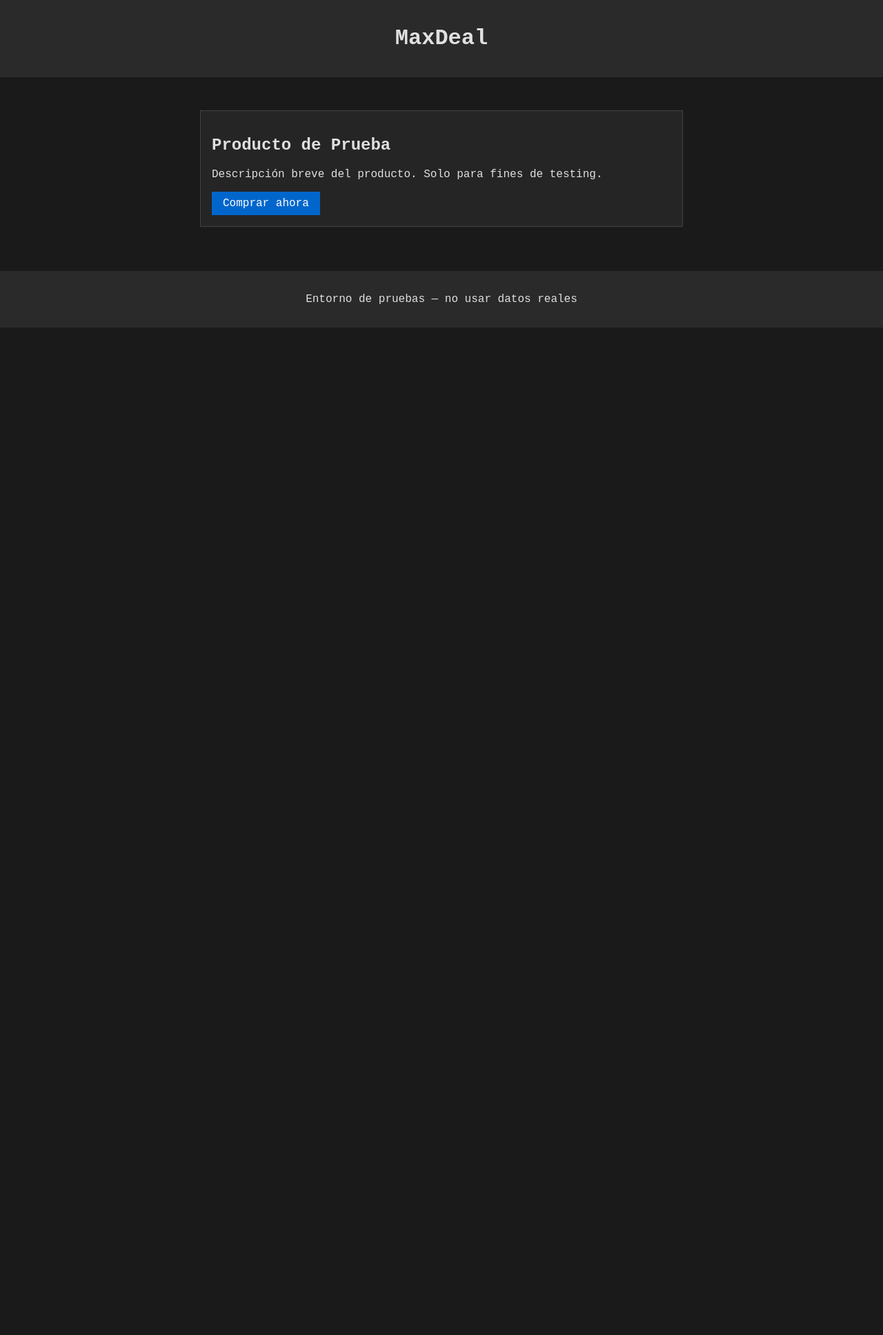
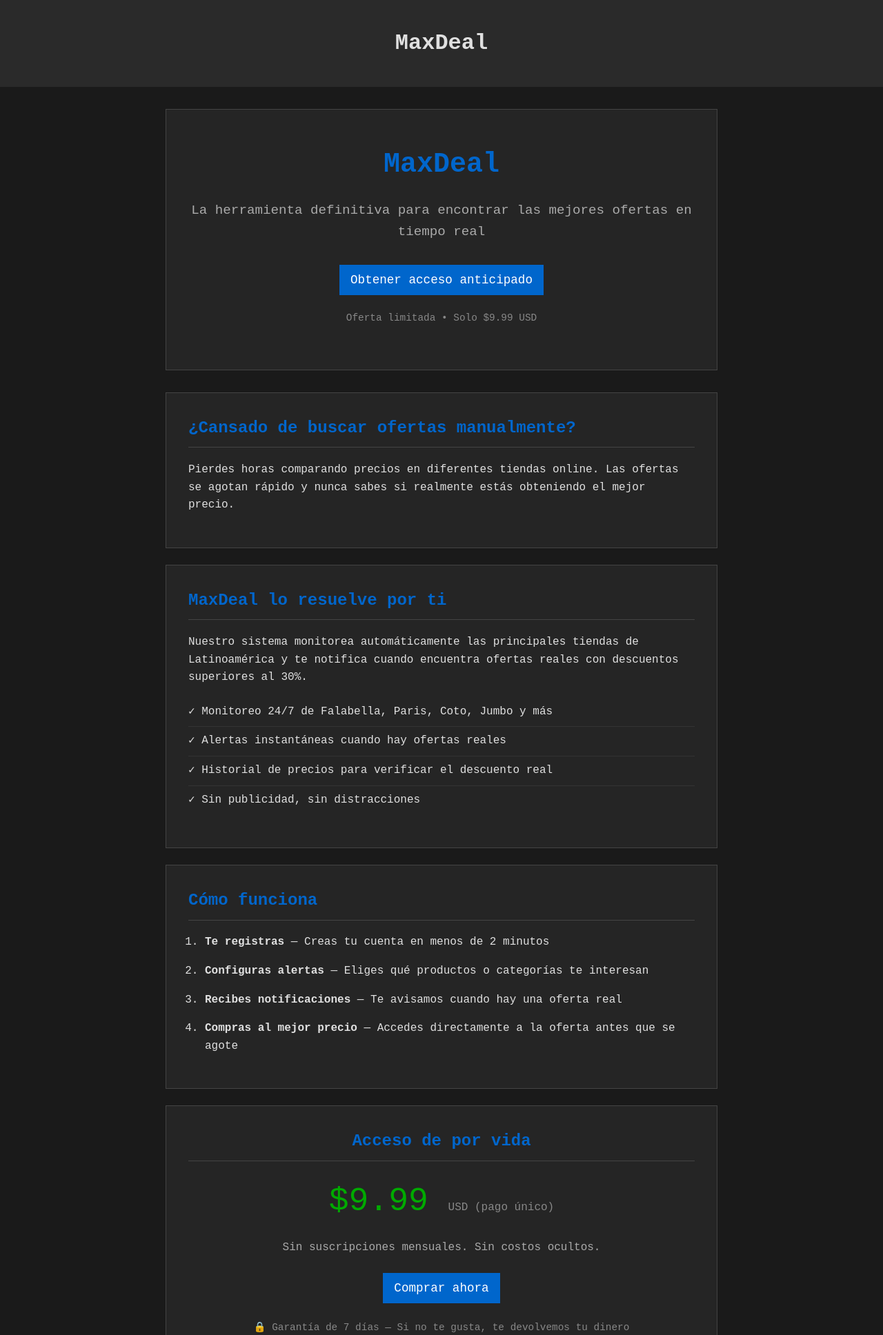
Before and after one commit to corpsegrinder11/MaxDeal, a Flask app: page / in a window 1280 px wide. Shown: the top 1936 px of the page at 69% size. Before the commit the page ends 475 px from the top, so only its background shows below. Run offline with Flask 3, Linux system fonts and the light colour scheme.

Commit message:
Diseñar landing page completa con estructura de ventas

```diff
--- a/static/css/styles.css
+++ b/static/css/styles.css
@@ -4,6 +4,7 @@ body {
   color: #e0e0e0;
   margin: 0;
   padding: 0;
+  line-height: 1.6;
 }
 header, footer {
   background: #2a2a2a;
@@ -11,19 +12,151 @@ header, footer {
   text-align: center;
 }
 main {
-  max-width: 700px;
-  margin: 2rem auto;
-  padding: 1rem;
+  max-width: 800px;
+  margin: 0 auto;
+  padding: 2rem 1rem;
 }
-.product, form, .alert, .form-section {
+
+/* Hero Section */
+.hero {
   background: #252525;
   border: 1px solid #444;
-  padding: 1rem;
+  padding: 3rem 2rem;
+  text-align: center;
+  margin-bottom: 2rem;
+}
+.hero h1 {
+  font-size: 2.5rem;
+  margin: 0 0 1rem 0;
+  color: #0066cc;
+}
+.hero .subtitle {
+  font-size: 1.2rem;
+  color: #aaa;
+  margin-bottom: 2rem;
+}
+.btn-large {
+  display: inline-block;
+  background: #0066cc;
+  color: #fff;
+  padding: 1rem 2rem;
+  text-decoration: none;
+  border: none;
+  cursor: pointer;
+  font-family: inherit;
+  font-size: 1.1rem;
+  margin-bottom: 0.5rem;
+}
+.btn-large:hover {
+  background: #0077ee;
+}
+.hero-note {
+  color: #888;
+  font-size: 0.9rem;
+}
+
+/* Sections */
+.section {
+  background: #252525;
+  border: 1px solid #444;
+  padding: 2rem;
+  margin-bottom: 1.5rem;
+}
+.section h2 {
+  margin-top: 0;
+  color: #0066cc;
+  border-bottom: 1px solid #444;
+  padding-bottom: 0.5rem;
+}
+
+/* Benefits List */
+.benefits-list {
+  list-style: none;
+  padding: 0;
+  margin: 1rem 0;
+}
+.benefits-list li {
+  padding: 0.5rem 0;
+  border-bottom: 1px solid #333;
+}
+.benefits-list li:last-child {
+  border-bottom: none;
+}
+
+/* Steps List */
+.steps-list {
+  padding-left: 1.5rem;
+  margin: 1rem 0;
+}
+.steps-list li {
+  margin-bottom: 1rem;
+}
+
+/* Pricing */
+.pricing {
+  text-align: center;
+}
+.price {
+  font-size: 3rem;
+  color: #00aa00;
+  margin: 1rem 0;
+}
+.price-note {
+  font-size: 1rem;
+  color: #888;
+}
+.price-desc {
+  color: #aaa;
+  margin-bottom: 1.5rem;
+}
+.guarantee {
+  color: #888;
+  font-size: 0.9rem;
+  margin-top: 1rem;
+}
+
+/* FAQ */
+.faq-item {
+  margin-bottom: 1.5rem;
+  padding-bottom: 1.5rem;
+  border-bottom: 1px solid #333;
+}
+.faq-item:last-child {
+  border-bottom: none;
+}
+.faq-item strong {
+  display: block;
+  color: #0066cc;
+  margin-bottom: 0.5rem;
+}
+.faq-item p {
+  color: #ccc;
+  margin: 0;
+}
+
+/* CTA Final */
+.cta-final {
+  text-align: center;
+  background: #2a2a2a;
+  border-color: #0066cc;
+}
+.cta-note {
+  color: #888;
+  font-size: 0.9rem;
+  margin-top: 1rem;
+}
+
+/* Form Sections */
+.form-section {
+  background: #252525;
+  border: 1px solid #444;
+  padding: 1.5rem;
   margin-bottom: 1rem;
 }
 .form-section h3 {
   margin-top: 0;
   font-size: 1rem;
+  color: #0066cc;
   border-bottom: 1px solid #444;
   padding-bottom: 0.5rem;
 }
@@ -32,7 +165,8 @@ form label {
   margin-bottom: 0.75rem;
 }
 form input[type="text"],
-form input[type="email"] {
+form input[type="email"],
+form select {
   width: 100%;
   padding: 0.5rem;
   font-family: inherit;
@@ -41,6 +175,9 @@ form input[type="email"] {
   background: #1a1a1a;
   color: #e0e0e0;
   box-sizing: border-box;
+}
+form select {
+  cursor: pointer;
 }
 .btn {
   display: inline-block;
@@ -55,6 +192,11 @@ form input[type="email"] {
 .btn:hover {
   background: #0077ee;
 }
+.alert {
+  border: 1px solid;
+  padding: 1rem;
+  margin-bottom: 1rem;
+}
 .alert.success {
   border-color: #00aa00;
   color: #00aa00;
@@ -63,3 +205,19 @@ form input[type="email"] {
   border-color: #cc0000;
   color: #ff6666;
 }
+
+/* Footer */
+footer {
+  margin-top: 3rem;
+  padding: 1rem;
+  text-align: center;
+  color: #666;
+  font-size: 0.8rem;
+}
+footer a {
+  color: #888;
+  text-decoration: none;
+}
+footer a:hover {
+  text-decoration: underline;
+}
--- a/templates/base.html
+++ b/templates/base.html
@@ -14,6 +14,10 @@
   </main>
   <footer>
     <p>Entorno de pruebas — no usar datos reales</p>
+    <p>
+      <a href="/terms">Términos y Condiciones</a> •
+      <a href="/privacy">Política de Privacidad</a>
+    </p>
   </footer>
   <script src="/static/js/main.js"></script>
 </body>
--- a/templates/index.html
+++ b/templates/index.html
@@ -1,8 +1,83 @@
 {% extends "base.html" %}
 {% block content %}
-<section class="product">
-  <h2>Producto de Prueba</h2>
-  <p>Descripción breve del producto. Solo para fines de testing.</p>
-  <a href="/checkout" class="btn">Comprar ahora</a>
+
+<!-- Hero Section -->
+<section class="hero">
+  <h1>MaxDeal</h1>
+  <p class="subtitle">La herramienta definitiva para encontrar las mejores ofertas en tiempo real</p>
+  <a href="/checkout" class="btn btn-large">Obtener acceso anticipado</a>
+  <p class="hero-note">Oferta limitada • Solo $9.99 USD</p>
 </section>
+
+<!-- Problema -->
+<section class="section">
+  <h2>¿Cansado de buscar ofertas manualmente?</h2>
+  <p>Pierdes horas comparando precios en diferentes tiendas online. Las ofertas se agotan rápido y nunca sabes si realmente estás obteniendo el mejor precio.</p>
+</section>
+
+<!-- Solución -->
+<section class="section">
+  <h2>MaxDeal lo resuelve por ti</h2>
+  <p>Nuestro sistema monitorea automáticamente las principales tiendas de Latinoamérica y te notifica cuando encuentra ofertas reales con descuentos superiores al 30%.</p>
+
+  <ul class="benefits-list">
+    <li>✓ Monitoreo 24/7 de Falabella, Paris, Coto, Jumbo y más</li>
+    <li>✓ Alertas instantáneas cuando hay ofertas reales</li>
+    <li>✓ Historial de precios para verificar el descuento real</li>
+    <li>✓ Sin publicidad, sin distracciones</li>
+  </ul>
+</section>
+
+<!-- Características -->
+<section class="section">
+  <h2>Cómo funciona</h2>
+  <ol class="steps-list">
+    <li><strong>Te registras</strong> — Creas tu cuenta en menos de 2 minutos</li>
+    <li><strong>Configuras alertas</strong> — Eliges qué productos o categorías te interesan</li>
+    <li><strong>Recibes notificaciones</strong> — Te avisamos cuando hay una oferta real</li>
+    <li><strong>Compras al mejor precio</strong> — Accedes directamente a la oferta antes que se agote</li>
+  </ol>
+</section>
+
+<!-- Precio -->
+<section class="section pricing">
+  <h2>Acceso de por vida</h2>
+  <p class="price">$9.99 <span class="price-note">USD (pago único)</span></p>
+  <p class="price-desc">Sin suscripciones mensuales. Sin costos ocultos.</p>
+  <a href="/checkout" class="btn btn-large">Comprar ahora</a>
+  <p class="guarantee">🔒 Garantía de 7 días — Si no te gusta, te devolvemos tu dinero</p>
+</section>
+
+<!-- FAQ -->
+<section class="section">
+  <h2>Preguntas frecuentes</h2>
+
+  <div class="faq-item">
+    <strong>¿Qué tiendas monitorea MaxDeal?</strong>
+    <p>Principalmente Falabella, Paris, Coto, Jumbo, Carrefour y Walmart en Chile, Argentina, México, Colombia y Perú.</p>
+  </div>
+
+  <div class="faq-item">
+    <strong>¿Cómo recibo las alertas?</strong>
+    <p>Puedes elegir entre email, notificaciones push en tu navegador, o ambos. Tú configuras la frecuencia.</p>
+  </div>
+
+  <div class="faq-item">
+    <strong>¿Es realmente de por vida?</strong>
+    <p>Sí. Pagas una vez y tienes acceso ilimitado a todas las funcionalidades para siempre. Sin renovaciones.</p>
+  </div>
+
+  <div class="faq-item">
+    <strong>¿Qué pasa si no encuentro ofertas útiles?</strong>
+    <p>Ofrecemos garantía de 7 días. Si en la primera semana no encuentras al menos una oferta que te sirva, te devolvemos el 100% de tu dinero.</p>
+  </div>
+</section>
+
+<!-- CTA Final -->
+<section class="section cta-final">
+  <h2>¿Listo para dejar de perder tiempo buscando ofertas?</h2>
+  <a href="/checkout" class="btn btn-large">Obtener MaxDeal por $9.99 USD</a>
+  <p class="cta-note">Acceso inmediato • Garantía de 7 días</p>
+</section>
+
 {% endblock %}
```
